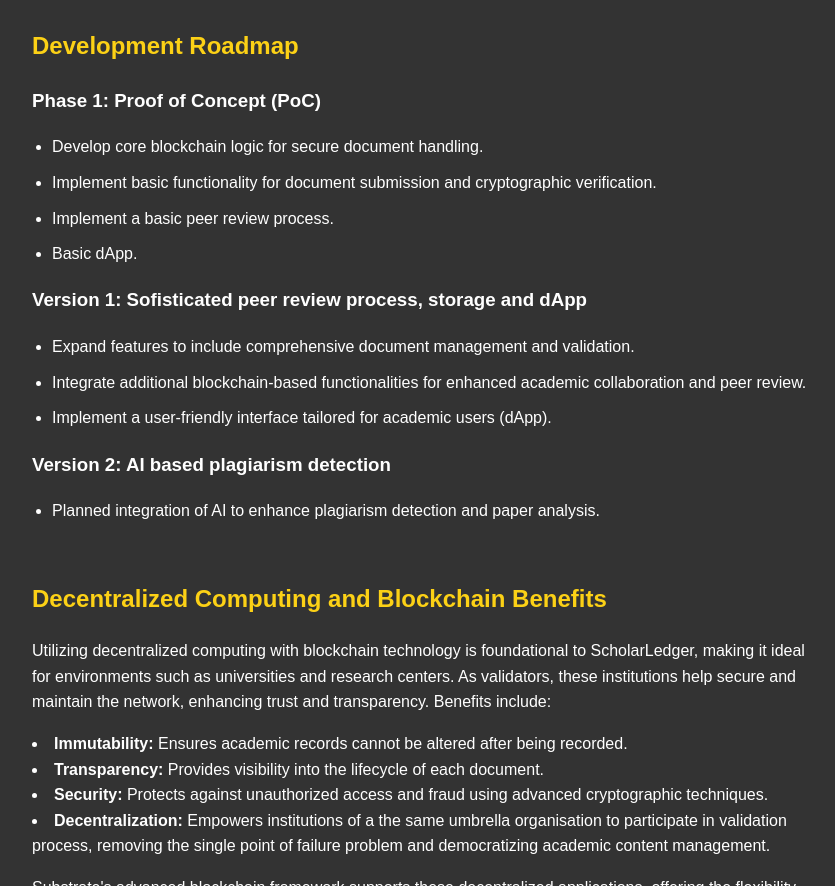
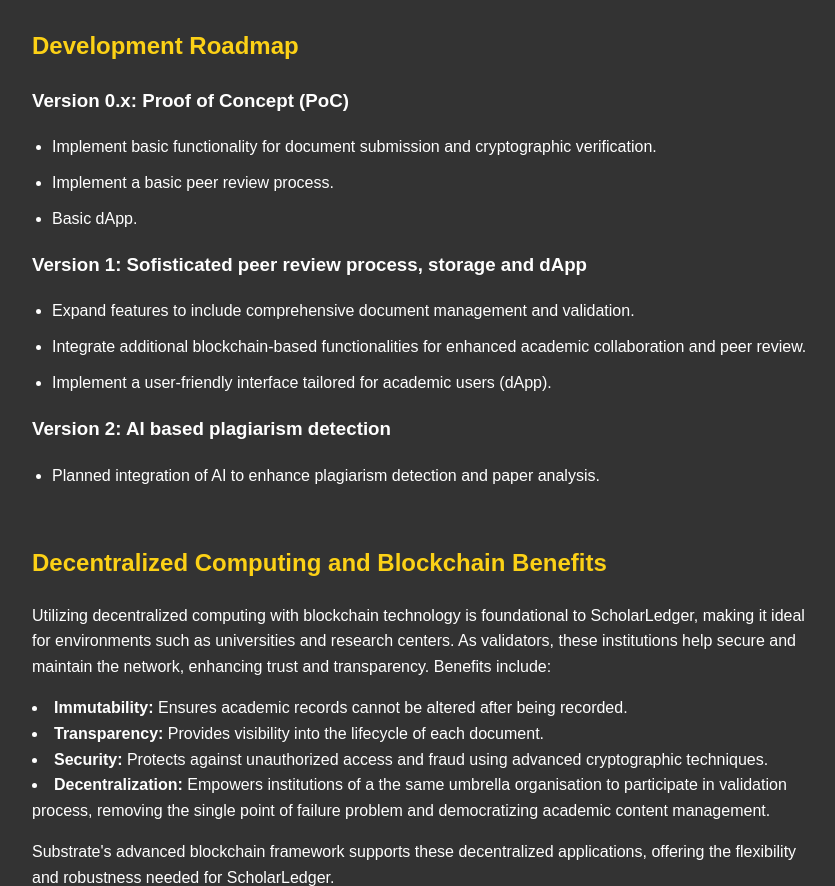
Before and after one commit to ScholarLedger/ScholarLedger.github.io, a plain HTML site: page index.html in a window 1280 px wide. Shown: the part 1106-1992 px from the top of the page, without its empty margins (218-1053 px from the left). Drawn offline with Linux system fonts and the light colour scheme.

Commit message:
Fix typo

```diff
--- a/index.html
+++ b/index.html
@@ -97,9 +97,8 @@
 
     <section>
         <h2>Development Roadmap</h2>
-        <h3>Phase 1: Proof of Concept (PoC)</h3>
+        <h3>Version 0.x: Proof of Concept (PoC)</h3>
         <ul>
-            <li>Develop core blockchain logic for secure document handling.</li>
             <li>Implement basic functionality for document submission and cryptographic verification.</li>
             <li>Implement a basic peer review process.</li>
             <li>Basic dApp.</li>
```
